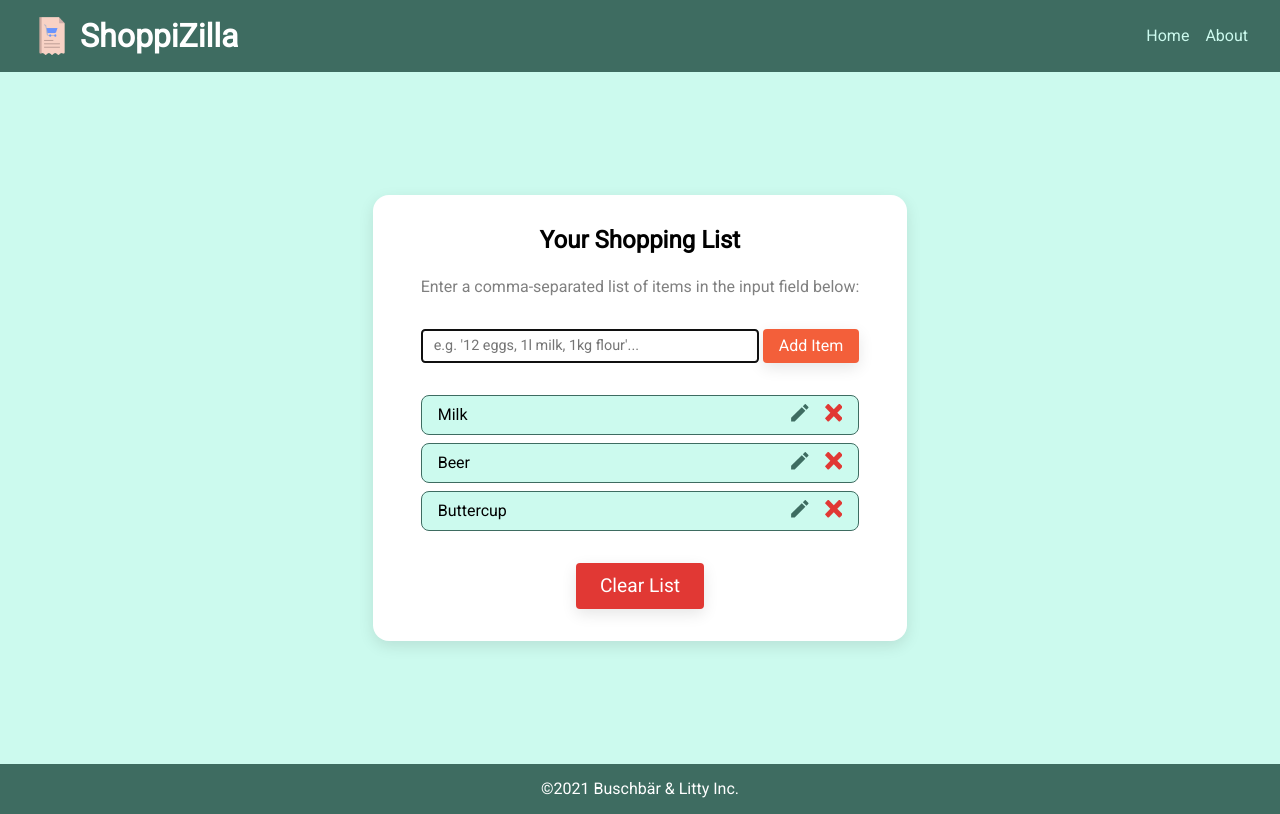
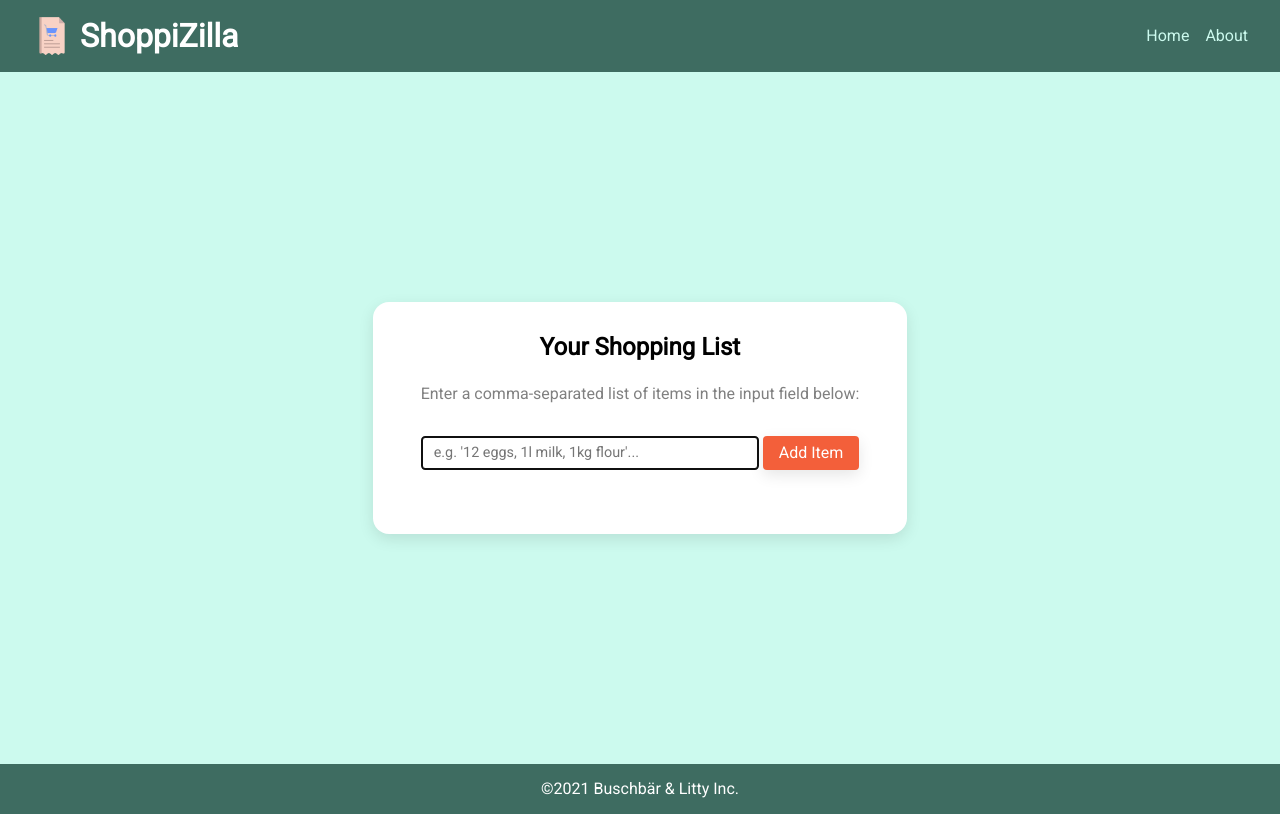
Before and after one commit to Pobermeier/shoppizilla-app, a React (Create React App) app: page / in a window 1280 px wide. Built offline with nearby package versions, Linux system fonts and the light colour scheme.

Commit message:
add logic to components

```diff
--- a/src/components/AddItem.jsx
+++ b/src/components/AddItem.jsx
@@ -1,19 +1,40 @@
-import React from "react";
+import React, { useState } from "react";
+import Button from "./Button";
+import { v4 } from "uuid";
 
-const AddItem = () => {
+const AddItem = ({ onAddItem }) => {
+  const [value, setValue] = useState("");
+  // const inputRef = useRef(null);
+
+  const submitItem = (e) => {
+    e.preventDefault();
+    // const item = inputRef.current.value.trim();
+    // if (item) {
+    //   onAddItem(item);
+    //   inputRef.current.value = "";
+    // }
+    if (value.trim()) {
+      onAddItem({ id: v4(), itemName: value.trim() });
+      setValue("");
+    }
+  };
+
   return (
     <div className="add-item-form">
-      <form>
+      <form onSubmit={submitItem}>
         <input
           type="text"
+          // ref={inputRef}
+          onChange={(e) => setValue(e.target.value)}
+          value={value}
           required
           placeholder="e.g. '12 eggs, 1l milk, 1kg flour'..."
           autoFocus
         />
         &nbsp;
-        <button className="btn btn-primary" type="submit">
+        <Button isPrimary type="submit">
           Add Item
-        </button>
+        </Button>
       </form>
     </div>
   );
--- a/src/components/ItemList.jsx
+++ b/src/components/ItemList.jsx
@@ -1,12 +1,17 @@
 import React from "react";
 import ListItem from "./ListItem";
 
-const ItemList = () => {
+const ItemList = ({ list, onDeleteItem }) => {
   return (
     <ul className="item-list">
-      <ListItem itemName="Milk"/>
-      <ListItem itemName="Beer"/>
-      <ListItem itemName="Buttercup"/>
+      {list.map((item) => (
+        <ListItem
+          key={item.id}
+          itemName={item.itemName}
+          onDeleteItem={onDeleteItem}
+          id={item.id}
+        />
+      ))}
     </ul>
   );
 };
--- a/src/components/ListItem.jsx
+++ b/src/components/ListItem.jsx
@@ -1,21 +1,25 @@
 import React from "react";
 import InteractionIcon from "./InteractionIcon";
+import PropTypes from "prop-types";
 
-const ListItem = ({ itemName }) => {
+const ListItem = ({ id, itemName, onDeleteItem }) => {
   return (
     <li className="list-item">
       <div>{itemName}</div>
       <div className="icon-wrapper">
+        <InteractionIcon className="edit-icon" />
         <InteractionIcon
-          className="edit-icon"
-          clickHandler={() => {
-            console.log("clicked");
-          }}
+          className="del-icon"
+          onClick={() => onDeleteItem(id)}
         />
-        <InteractionIcon className="del-icon" />
       </div>
     </li>
   );
 };
 
+ListItem.propTypes = {
+  id: PropTypes.string.isRequired,
+  itemName: PropTypes.string.isRequired,
+};
+
 export default ListItem;
--- a/src/components/ListWrapper.jsx
+++ b/src/components/ListWrapper.jsx
@@ -1,19 +1,40 @@
-import React from "react";
+import React, { useState } from "react";
 import AddItem from "./AddItem";
+import Button from "./Button";
 import ItemList from "./ItemList";
 
 const ListWrapper = () => {
+  const [list, setList] = useState([]);
+
+  const addItemToList = (item) => {
+    setList((prevItems) => [...prevItems, item]);
+  };
+
+  const deleteAllItems = () => {
+    setList([]);
+  };
+
+  const deleteItem = (id) => {
+    setList((prevItems) => {
+      return prevItems.filter((item) => item.id !== id);
+    });
+  };
+
   return (
     <div className="wrapper">
       <div>
         <h2>Your Shopping List</h2>
         <p>Enter a comma-separated list of items in the input field below:</p>
       </div>
-      <AddItem />
-      <ItemList />
-      <div>
-        <button class="btn btn-danger btn-large">Clear List</button>
-      </div>
+      <AddItem onAddItem={addItemToList} />
+      <ItemList list={list} onDeleteItem={deleteItem}/>
+      {list.length > 0 && (
+        <div>
+          <Button isDanger isLarge onClick={deleteAllItems}>
+            Clear List
+          </Button>
+        </div>
+      )}
     </div>
   );
 };
```
